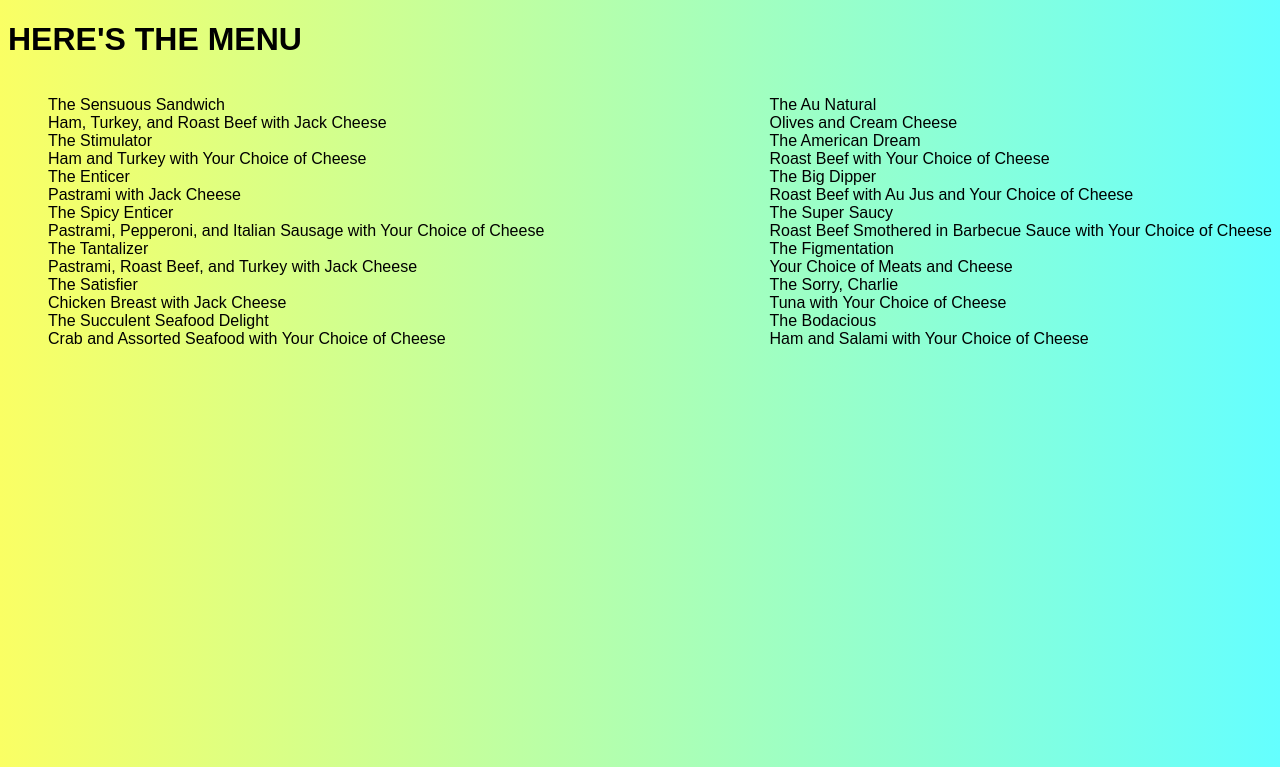
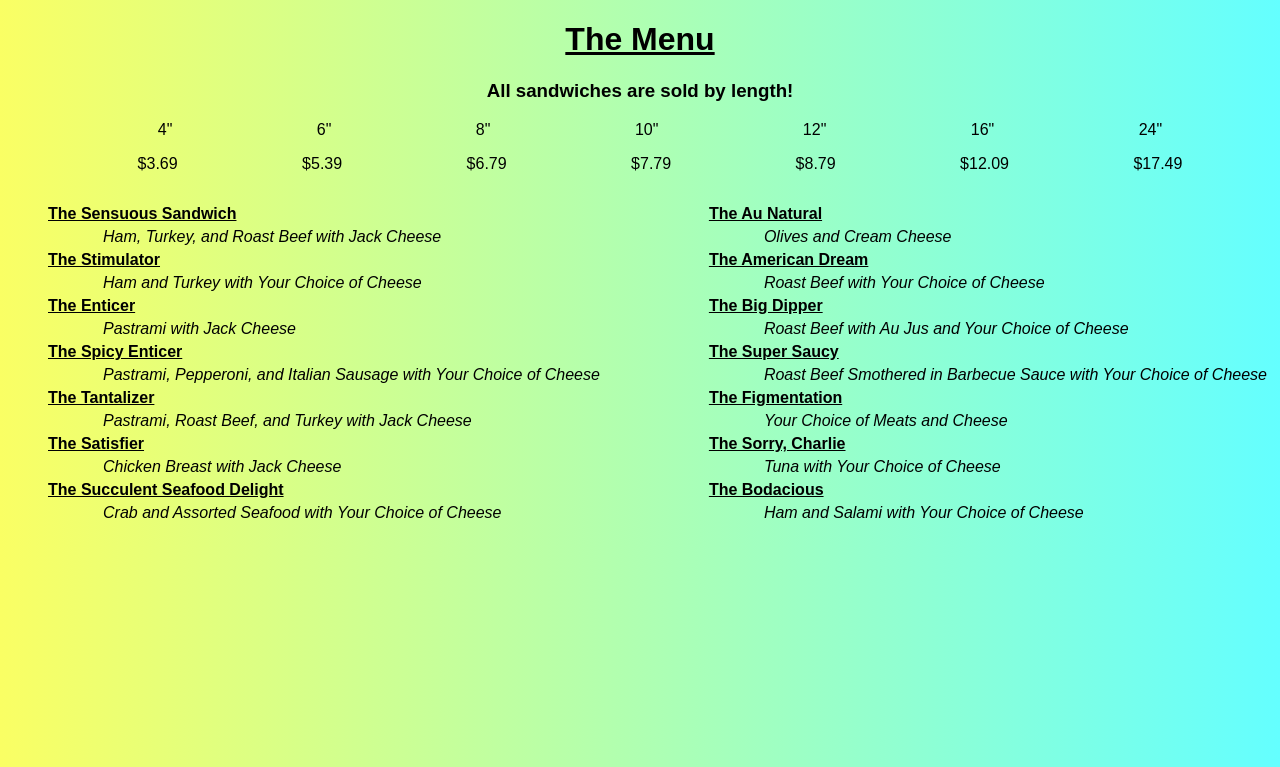
Before and after one commit to trevorh2007/sensuous_sandwich, a Rails app: page /menu in a window 1280 px wide. Shown: the top 767 px of the page. Run offline with Rails 7, Linux system fonts and the light colour scheme; some libraries are stand-ins or nearby versions.

Commit message:
Styling for menu page updated

```diff
--- a/app/assets/stylesheets/application.css
+++ b/app/assets/stylesheets/application.css
@@ -10,6 +10,15 @@ img {
 	display: block;
 	margin: auto;
 	clear: both;
+}
+
+h1 {
+	text-align: center;
+	text-decoration: underline;
+}
+
+h3 {
+	text-align: center;
 }
 
 #facebook {
@@ -42,21 +51,21 @@ img {
 }
 
 size {
-	position: absolute;
-	left: 0px;
-	bottom: 0px;
+	position: relative;
+	top: 0px;
 	border-top: 1px solid #d1d1d1;
 	text-align: center;
 	width: 100%;
 	margin-bottom: 0px;
+	clear: both;
 }
-#sandwhich_length ul li {
+#sandwich_length ul li {
 	display: inline-block;
 	margin: 0px 70px 0px 70px;
 	bottom: 0px;
 }
 
-#sandwhich_price ul li {
+#sandwich_price ul li {
 	display: inline-block;
 	margin: 0px 60px 0px 60px;
 	bottom: 0px;
@@ -92,6 +101,13 @@ menuright ul li {
 	list-style: none;
 }
 
-#sand_desc {
+#sand_Desc {
   font-style: italic;
+  text-indent: 50px;
+  padding: 5px;
 }
+
+#sand_name {
+	font-weight: bold;
+	text-decoration: underline;
+}
--- a/app/views/menu/menu.html.erb
+++ b/app/views/menu/menu.html.erb
@@ -1,22 +1,48 @@
-<h1>HERE'S THE MENU</h1>
+<h1>The Menu</h1>
+<h3>All sandwiches are sold by length!</h3>
+<size>
+	<div id='sandwich_length'>
+		<ul>
+			<li>4"</li>
+			<li>6"</li>
+			<li>8"</li>
+			<li>10"</li>
+			<li>12"</li>
+			<li>16"</li>
+			<li>24"</li>
+		</ul>
+	</div>
+
+	<div id='sandwich_price'>
+		<ul>
+			<li>$3.69</li>
+			<li>$5.39</li>
+			<li>$6.79</li>
+			<li>$7.79</li>
+			<li>$8.79</li>
+			<li>$12.09</li>
+			<li>$17.49</li>
+		</ul>
+	</div>
+</size>
 
 <menuleft>
 	<div>
 	  <ul>
-	    <li id:"sand_name">The Sensuous Sandwich</li>
-	      <li id:"sand_desc">Ham, Turkey, and Roast Beef with Jack Cheese</li>
-	    <li id:"sand_name">The Stimulator </li>
-	      <li id:"sand_desc">Ham and Turkey with Your Choice of Cheese </li>
-	    <li id:"sand_name">The Enticer </li>
-	      <li id:"sand_desc">Pastrami with Jack Cheese </li>
-	    <li id:"sand_name">The Spicy Enticer </li>
-	      <li id:"sand_desc">Pastrami, Pepperoni, and Italian Sausage with Your Choice of Cheese </li>
-	    <li id:"sand_name">The Tantalizer </li>
-	      <li id:"sand_desc">Pastrami, Roast Beef, and Turkey with Jack Cheese </li>
-	    <li id:"sand_name">The Satisfier </li>
-	      <li id:"sand_desc">Chicken Breast with Jack Cheese </li>
-	    <li id:"sand_name">The Succulent Seafood Delight </li>
-	      <li id:"sand_desc">Crab and Assorted Seafood with Your Choice of Cheese </li>
+	    <li id="sand_name">The Sensuous Sandwich</li>
+	      <li id='sand_Desc'>Ham, Turkey, and Roast Beef with Jack Cheese</li>
+	    <li id="sand_name">The Stimulator </li>
+	      <li id="sand_Desc">Ham and Turkey with Your Choice of Cheese </li>
+	    <li id="sand_name">The Enticer </li>
+	      <li id="sand_Desc">Pastrami with Jack Cheese </li>
+	    <li id="sand_name">The Spicy Enticer </li>
+	      <li id="sand_Desc">Pastrami, Pepperoni, and Italian Sausage with Your Choice of Cheese </li>
+	    <li id="sand_name">The Tantalizer </li>
+	      <li id="sand_Desc">Pastrami, Roast Beef, and Turkey with Jack Cheese </li>
+	    <li id="sand_name">The Satisfier </li>
+	      <li id="sand_Desc">Chicken Breast with Jack Cheese </li>
+	    <li id="sand_name">The Succulent Seafood Delight </li>
+	      <li id="sand_Desc">Crab and Assorted Seafood with Your Choice of Cheese </li>
 	  </ul>
 	</div>
 </menuleft>
@@ -24,20 +50,20 @@
 <menuright>
   <div>
     <ul>
-	    <li id:"sand_name">The Au Natural </li>
-	    	<li id:"sand_desc">Olives and Cream Cheese </li>
-	    <li id:"sand_name">The American Dream </li>
-	    	<li id:"sand_desc">Roast Beef with Your Choice of Cheese </li>
-	    <li id:"sand_name">The Big Dipper </li>
-	    	<li id:"sand_desc">Roast Beef with Au Jus and Your Choice of Cheese </li>
-	    <li id:"sand_name">The Super Saucy </li>
-	    	<li id:"sand_desc">Roast Beef Smothered in Barbecue Sauce with Your Choice of Cheese </li>
-	    <li id:"sand_name">The Figmentation </li>
-	    	<li id:"sand_desc">Your Choice of Meats and Cheese </li>
-	    <li id:"sand_name">The Sorry, Charlie </li>
-	    	<li id:"sand_desc">Tuna with Your Choice of Cheese </li>
-	    <li id:"sand_name">The Bodacious </li>
-	    	<li id:"sand_desc">Ham and Salami with Your Choice of Cheese </li>
+	    <li id="sand_name">The Au Natural </li>
+	    	<li id="sand_Desc">Olives and Cream Cheese </li>
+	    <li id="sand_name">The American Dream </li>
+	    	<li id="sand_Desc">Roast Beef with Your Choice of Cheese </li>
+	    <li id="sand_name">The Big Dipper </li>
+	    	<li id="sand_Desc">Roast Beef with Au Jus and Your Choice of Cheese </li>
+	    <li id="sand_name">The Super Saucy </li>
+	    	<li id="sand_Desc">Roast Beef Smothered in Barbecue Sauce with Your Choice of Cheese </li>
+	    <li id="sand_name">The Figmentation </li>
+	    	<li id="sand_Desc">Your Choice of Meats and Cheese </li>
+	    <li id="sand_name">The Sorry, Charlie </li>
+	    	<li id="sand_Desc">Tuna with Your Choice of Cheese </li>
+	    <li id="sand_name">The Bodacious </li>
+	    	<li id="sand_Desc">Ham and Salami with Your Choice of Cheese </li>
 	  </ul>
 	</div>
 </menuright>
```
Also changed, not shown: app/views/sandwich/show.html.erb (+0 -25 lines).
